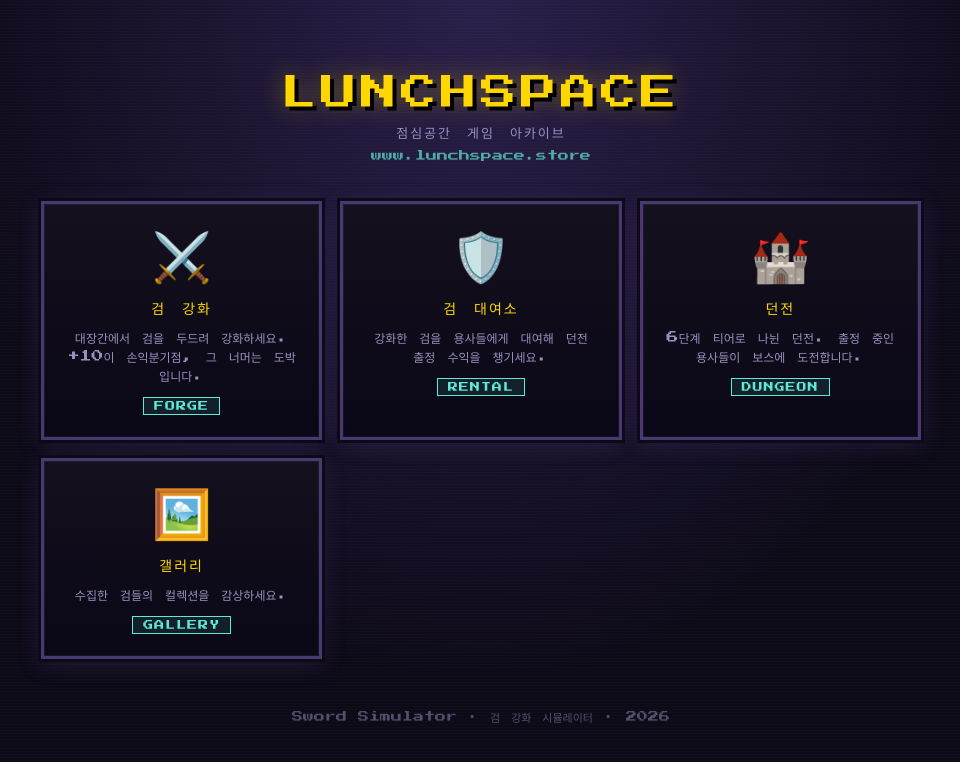
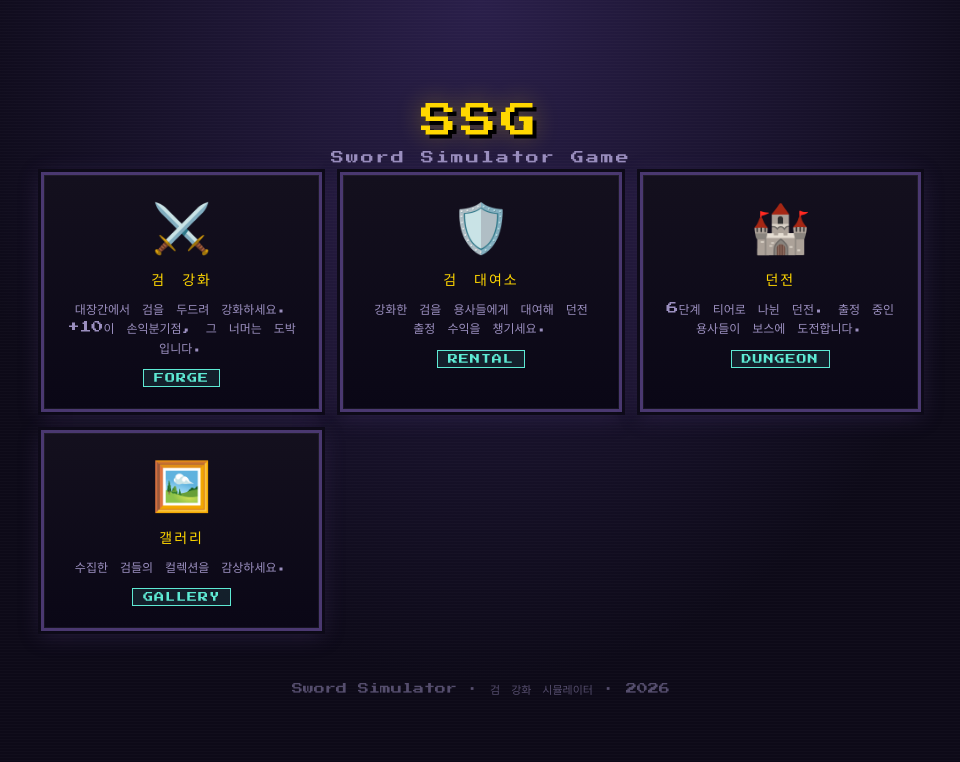
Before and after one commit to crcmc/Sword-Simulator-Game, a plain HTML site: page index.html in a window 1280 px wide. Shown: the whole page, without its empty margins (159-1119 px from the left). Drawn offline with Linux system fonts and the light colour scheme; a web font is replaced by a local one.

Commit message:
index text

```diff
--- a/index.html
+++ b/index.html
@@ -3,7 +3,7 @@
 <head>
 <meta charset="UTF-8">
 <meta name="viewport" content="width=device-width, initial-scale=1.0">
-<title>점심공간 — Lunchspace</title>
+<title>SSG — Sword Simulator Game</title>
 <link rel="stylesheet" href="shared.css">
 <style>
   body {
@@ -116,9 +116,8 @@
 </head>
 <body>
   <div class="hero">
-    <div class="logo">LUNCHSPACE</div>
-    <div class="subtitle">점심공간 게임 아카이브</div>
-    <div class="domain">www.lunchspace.store</div>
+    <div class="logo">SSG</div>
+    <div class="subtitle">Sword Simulator Game</div>
 
     <div class="game-grid">
       <a href="sword-enhancement.html" class="game-card">
```
Also changed, not shown: 1 other file.
